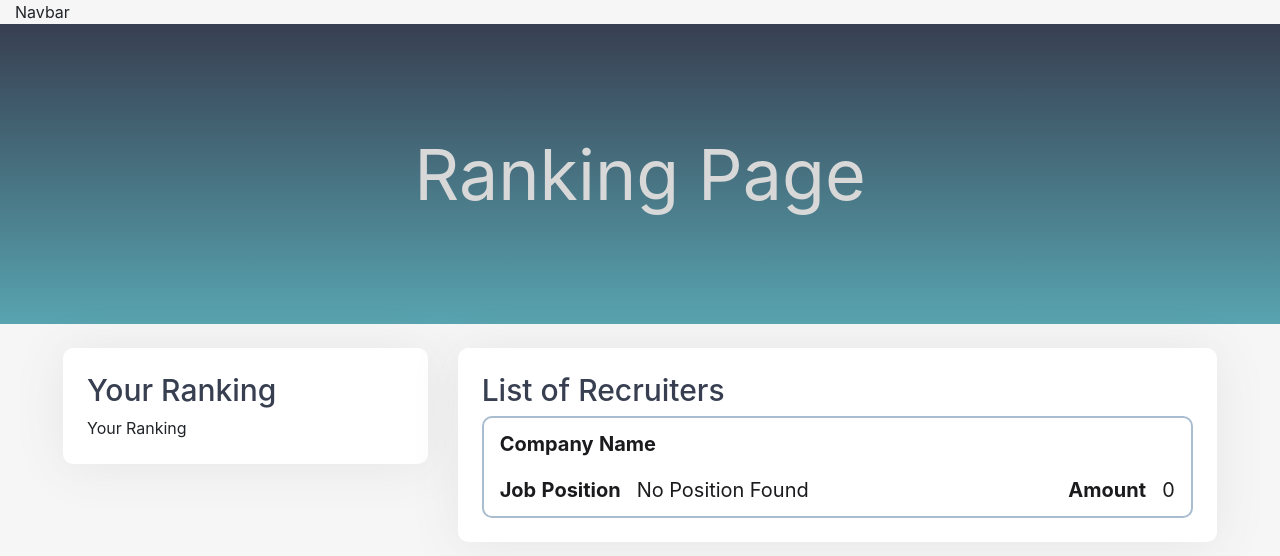
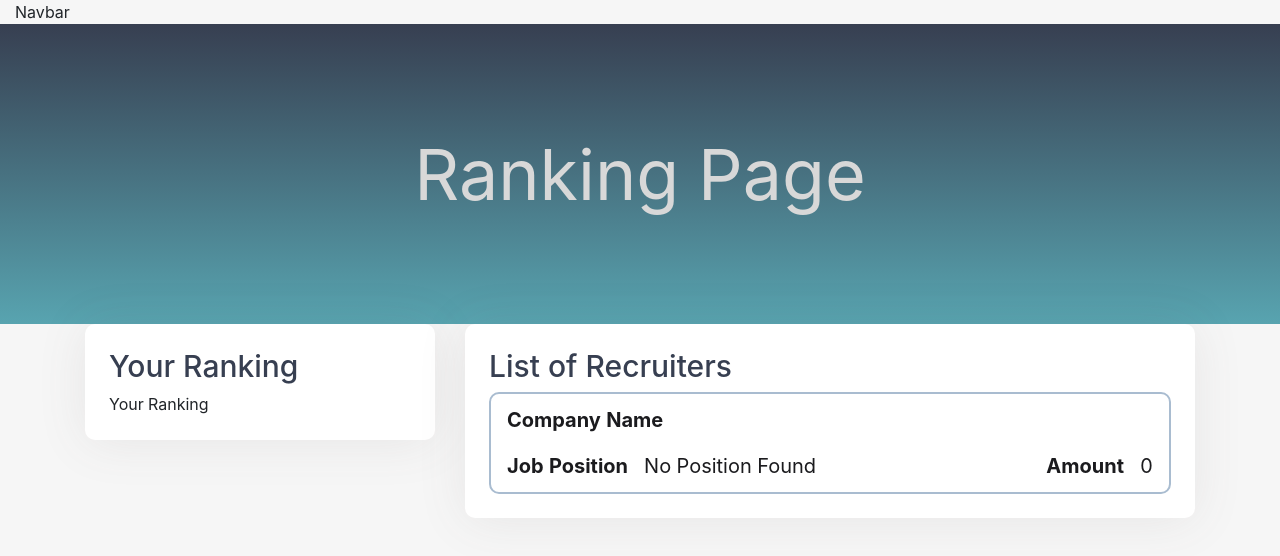
Before and after one commit to sit-leo/leo-frontend, a Next.js app: page /ranking in a window 1280 px wide. Shown: the top 556 px of the page. Built offline with nearby package versions, Linux system fonts and the light colour scheme; no server answers.

Commit message:
[UPDATE] update layout for ranking

```diff
--- a/components/ranking/index.js
+++ b/components/ranking/index.js
@@ -1,7 +1,7 @@
-import React from 'react';
+import React, { Fragment } from 'react';
 import { connect } from 'react-redux';
 
-import { ContainerFluid, Row, Col } from '../base/Grid';
+import Container, { ContainerFluid, Row, Col } from '../base/Grid';
 import { FlexBetween } from '../base/Flex';
 import Text, { TitleMedium } from '../base/Text';
 
@@ -27,6 +27,7 @@ const Position = ({ position }) => (
 );
 
 export const RankingPage = ({ positions = [{ name: 'No Position Found', capacity: 0 }] }) => (
+  <Fragment>
     <ContainerFluid>
       <Navbar />
       <Row>
@@ -34,7 +35,8 @@ export const RankingPage = ({ positions = [{ name: 'No Position Found', capacity
           <Hero text="Ranking Page" />
         </Col>
       </Row>
-    <Row className="py-4 px-5">
+    </ContainerFluid>
+    <Container>
       <Col lg={4}>
         <Card>
           <TitleMedium>Your Ranking</TitleMedium>
@@ -49,8 +51,8 @@ export const RankingPage = ({ positions = [{ name: 'No Position Found', capacity
           }
         </Card>
       </Col>
-    </Row>
-  </ContainerFluid>
+    </Container>
+  </Fragment>
 );
 
 const mapStateToProps = state => ({
```
Lines whose indentation alone changed are shown as unchanged.
